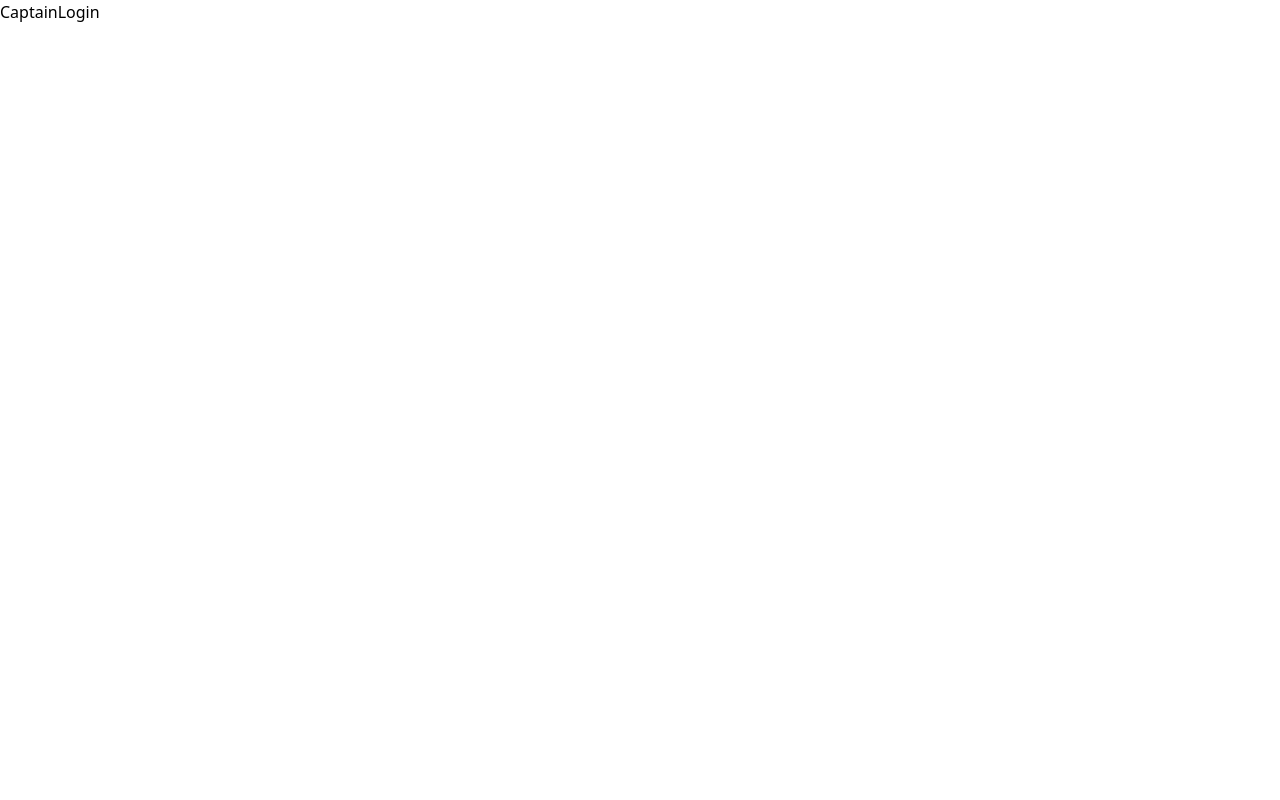
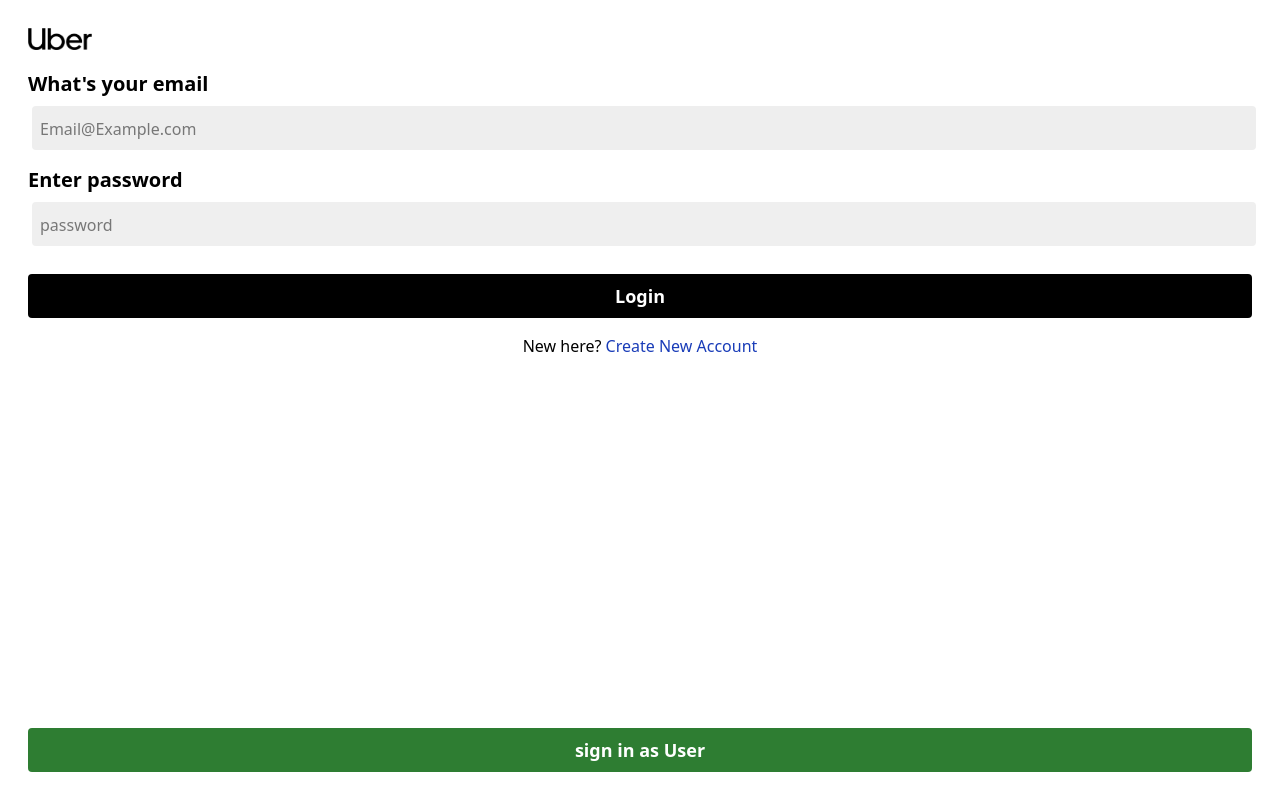
Before and after one commit to satyam-acharya15462/Uber_full_clone, a React (Vite) app in the folder Frontend/: page /captain-login in a window 1280 px wide. Built offline with nearby package versions, Linux system fonts and the light colour scheme.

Commit message:
started work on captain login some minor changes is needed in the captain login page and some minnor changes are being done on the user login page

```diff
--- a/Frontend/src/pages/CaptainLogin.jsx
+++ b/Frontend/src/pages/CaptainLogin.jsx
@@ -1,8 +1,66 @@
-import React from 'react'
+import React , {useState} from 'react'
+import UberLogo from '../assets/Uber_logo_2018.png'
+import { Link ,  } from 'react-router-dom'
+const CaptainLogin = () => {
+   const [Email, setEmail] = useState('')
+   const [Password , setPassword] = useState('')
+   const [UserData, setUserData] = useState({})
 
-const CaptainLogin = () => {
+   const SumbitHandler = (e) => {
+    e.preventDefault()
+    setUserData({
+      Email : Email,
+      Password : Password
+    })
+    setEmail('')
+    setPassword('')
+   }
+
   return (
-    <div>CaptainLogin</div>
+    <div className='p-7 flex justify-between flex-col h-screen'>
+    <div>
+    <img className="w-16 mb-5" src={UberLogo} alt="Uber Logo" />
+
+      <form onSubmit={(e)=>{
+        SumbitHandler(e)
+      }}>
+
+      <h3 className='text-xl font-bold mb-2'>What's your email</h3>
+
+      <input
+      className='bg-[#eeeeee]  rounded px-2 py-2  w-full text-lg placeholder:text-base ml-1'
+      type="email"
+      value={Email}
+      onChange={(e)=>{
+         setEmail(e.target.value)
+      }}
+      required
+      placeholder='Email@Example.com'
+      />
+
+      <h3 className='text-xl mb-2 mt-4 font-bold'>Enter password</h3>
+
+      <input
+      type="password"
+      required
+      value={Password}
+      onChange={
+        (e)=>{
+          setPassword(e.target.value)
+        }
+      }
+      placeholder='password'
+      className='bg-[#eeee] rounded px-2 py-2  w-full text-lg placeholder:text-base ml-1'
+      />
+
+      <button className='bg-black text-white font-semibold mt-7 rounded px-2 py-2  w-full text-lg placeholder:text-base'>Login</button>
+      </form>
+       <p className='text-center mt-4'>New here? <Link className='text-blue-800' to='/signUp'>Create New Account</Link></p>
+    </div>
+    <div>
+    <Link to='/login' className='bg-[#2E7D32] flex justify-center items-center text-white font-semibold mt-1 rounded px-2 py-2  w-full text-lg placeholder:text-base'>sign in as User</Link>
+    </div>
+    </div>
   )
 }
 
--- a/Frontend/src/pages/UserLogin.jsx
+++ b/Frontend/src/pages/UserLogin.jsx
@@ -11,7 +11,6 @@
       Email : Email,
       Password : Password
     })
-    console.log(UserData)
     setEmail('')
     setPassword('')
    }
@@ -58,7 +57,7 @@
        <p className='text-center mt-4'>New here? <Link className='text-blue-800' to='/signUp'>Create New Account</Link></p>
     </div>
     <div>
-    <Link to='captain-login' className='bg-[#2E7D32] flex justify-center items-center text-white font-semibold mt-1 rounded px-2 py-2  w-full text-lg placeholder:text-base'>sign in as captain</Link>
+    <Link to='/captain-login' className='bg-[#2E7D32] flex justify-center items-center text-white font-semibold mt-1 rounded px-2 py-2  w-full text-lg placeholder:text-base'>sign in as captain</Link>
     </div>
     </div>
   )
```
